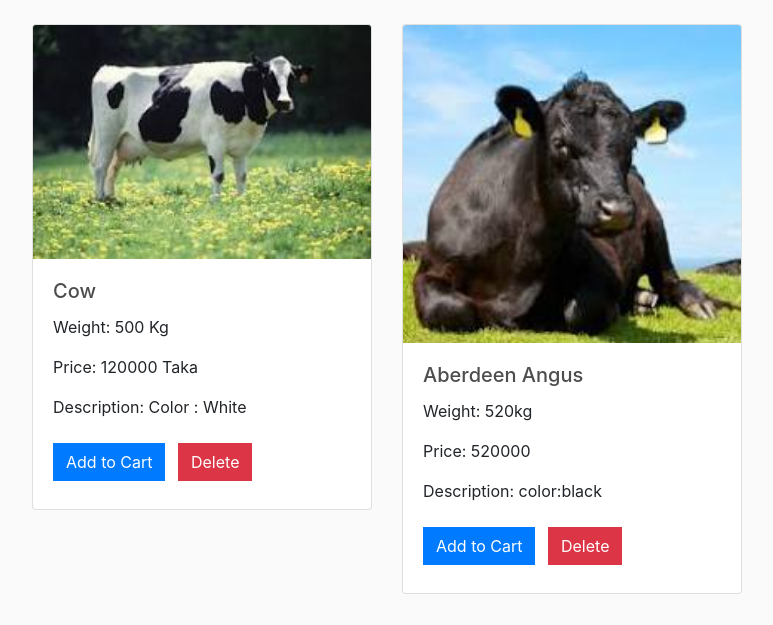
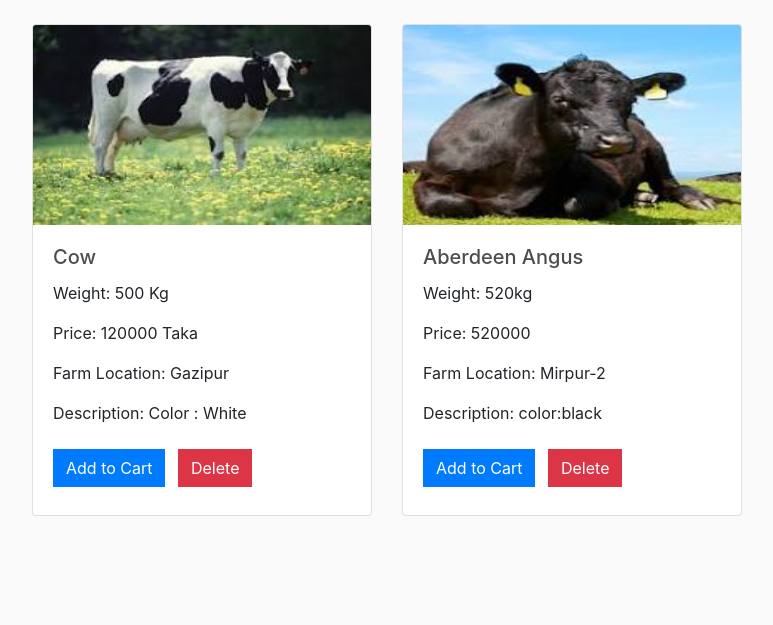
Before and after one commit to shakibkhan13/Domestic_animal, a Django app: page / in a window 1280 px wide. Shown: the part 65-690 px from the top of the page, without its empty margins (68-841 px from the left). Run offline with Django 5.2, Linux system fonts and the light colour scheme; data comes from the database, SQL or seed files in the repository; both versions use the stored data as it was after the commit; some libraries are stand-ins or nearby versions.

Commit message:
Shakib_Dev

```diff
--- a/home/templates/Home.html
+++ b/home/templates/Home.html
@@ -1,37 +1,20 @@
 {% extends "base.html" %}
 {% load static %}
 {% block start %}
-
-{% comment %} <div class="container">
-  <div class="row">
-    {% for sell in seller %}
-      <div class="col-md-4">
-        <div class="card">
-          <img src="/media/{{sell.Animal_image}}"  class="card-img-top">
-          <div class="card-body">
-            <h5 class="card-title">{{sell.Animal_name}}</h5>
-            <p class="card-text">{{sell.Animal_Prize}}</p>
-            <button type="button" class="btn btn-primary">Add to Cart</button>
-            <a href="#" class="btn btn-light">View</a>
-          </div>
-        </div>
-      </div>
-    {% endfor %}
-  </div>
-</div> {% endcomment %}
 
 <div class="container">
   <div class="row">
     {% for animal in animals %}
     <div class="col-md-4">
       <div class="card">
-        <img src="/media/{{ animal.Animal_image }}" class="card-img-top">
+        <img src="/media/{{ animal.Animal_image }}" class="card-img-top" style="height: 200px">
         <div class="card-body">
           <h5 class="card-title">{{ animal.Animal_name }}</h5>
           <p class="card-text">Weight: {{ animal.Animal_Weight }}</p>
           <p class="card-text">Price: {{ animal.Animal_Prize }}</p>
+          <p class="card-text">Farm Location: {{ animal.Animal_Farm }}</p>
           <p class="card-text">Description: {{ animal.Animal_description }}</p>
-          <!-- Add to Cart button -->
+
           <form action="{% url 'cart' %}" method="post">
             {% csrf_token %}
             <input type="hidden" name="animal_id" value="{{ animal.id }}">
@@ -45,4 +28,42 @@
   </div>
 </div>
 
+{% comment %} <div class="container">
+  <div class="row">
+    {% for animal in animals %}
+    <div class="col-md-4">
+      <div class="card">
+        <img src="/media/{{ animal.Animal_image }}" class="card-img-top" style="height: 200px">
+        <div class="card-body">
+          <h5 class="card-title">{{ animal.Animal_name }}</h5>
+          <p class="card-text">Weight: {{ animal.Animal_Weight }}</p>
+          <p class="card-text">Price: {{ animal.Animal_Prize }}</p>
+          <p class="card-text">Farm Location: {{ animal.Animal_Farm }}</p>
+          <p class="card-text">Description: {{ animal.Animal_description }}</p>
+
+          <!-- Comment Box -->
+          <form action="{% url 'comment_submit' %}" method="post">
+            {% csrf_token %}
+            <input type="hidden" name="animal_id" value="{{ animal.id }}">
+            <div class="form-group">
+              <label for="comment">Add a comment:</label>
+              <textarea class="form-control" id="comment" name="comment" rows="3"></textarea>
+            </div>
+            <button type="submit" class="btn btn-primary">Submit Comment</button>
+          </form>
+
+          <form action="{% url 'cart' %}" method="POST">
+            {% csrf_token %}
+            <input type="hidden" name="animal_id" value="{{ animal.id }}">
+            <button type="submit" class="btn btn-primary">Add to Cart</button>
+              <a href="{% url 'delete_animal' animal.id %}" class="btn btn-danger m-2">Delete</a>
+          </form>
+        </div>
+      </div>
+    </div> {% endcomment %}
+    {% comment %} {% endfor %}
+  </div>
+</div> {% endcomment %}
+
+
 {% endblock %}
--- a/home/templates/base.html
+++ b/home/templates/base.html
@@ -12,7 +12,7 @@
 <body>
 
 
-	<nav class="navbar navbar-expand-lg navbar-dark bg-dark">
+	<nav class="navbar navbar-expand-lg navbar-dark bg-dark ">
         <div class="container-fluid">
             <a class="navbar-brand" href="{% url 'home' %}">Domestic Animal Shop</a>
             <button class="navbar-toggler" type="button" data-bs-toggle="collapse" data-bs-target="#navbarSupportedContent" aria-controls="navbarSupportedContent" aria-expanded="false" aria-label="Toggle navigation">
@@ -50,7 +50,6 @@
         {% endblock %}
     </div>
 
-
 	<script src="https://code.jquery.com/jquery-3.4.1.slim.min.js" integrity="sha384-J6qa4849blE2+poT4WnyKhv5vZF5SrPo0iEjwBvKU7imGFAV0wwj1yYfoRSJoZ+n" crossorigin="anonymous"></script>
 	<script src="https://cdn.jsdelivr.net/npm/popper.js@1.16.0/dist/umd/popper.min.js" integrity="sha384-Q6E9RHvbIyZFJoft+2mJbHaEWldlvI9IOYy5n3zV9zzTtmI3UksdQRVvoxMfooAo" crossorigin="anonymous"></script>
 	<script src="https://stackpath.bootstrapcdn.com/bootstrap/4.4.1/js/bootstrap.min.js" integrity="sha384-wfSDF2E50Y2D1uUdj0O3uMBJnjuUD4Ih7YwaYd1iqfktj0Uod8GCExl3Og8ifwB6" crossorigin="anonymous"></script>
--- a/home/urls.py
+++ b/home/urls.py
@@ -11,5 +11,5 @@ urlpatterns = [
     path('seller/', views.seller, name='seller'),
     path('cart/', views.cart, name='cart'),
     path('maps/',views.maps ,name='maps'),
-    path('delete-animal/<int:id>/', views.delete_animal, name="delete_animal")
+    path('delete-animal/<int:id>/', views.delete_animal, name="delete_animal"),
 ]
```
Also changed, not shown: home/templates/login.html (+25 -1 lines), db.sqlite3, public/static/animal_images/download_8SlA7DS.jpeg (added), public/static/animal_images/download_CiHnehN.jpeg (added), public/static/animal_images/download_RMiDjqg.jpeg (added), public/static/animal_images/download_YIsuFbu.jpeg (added).
